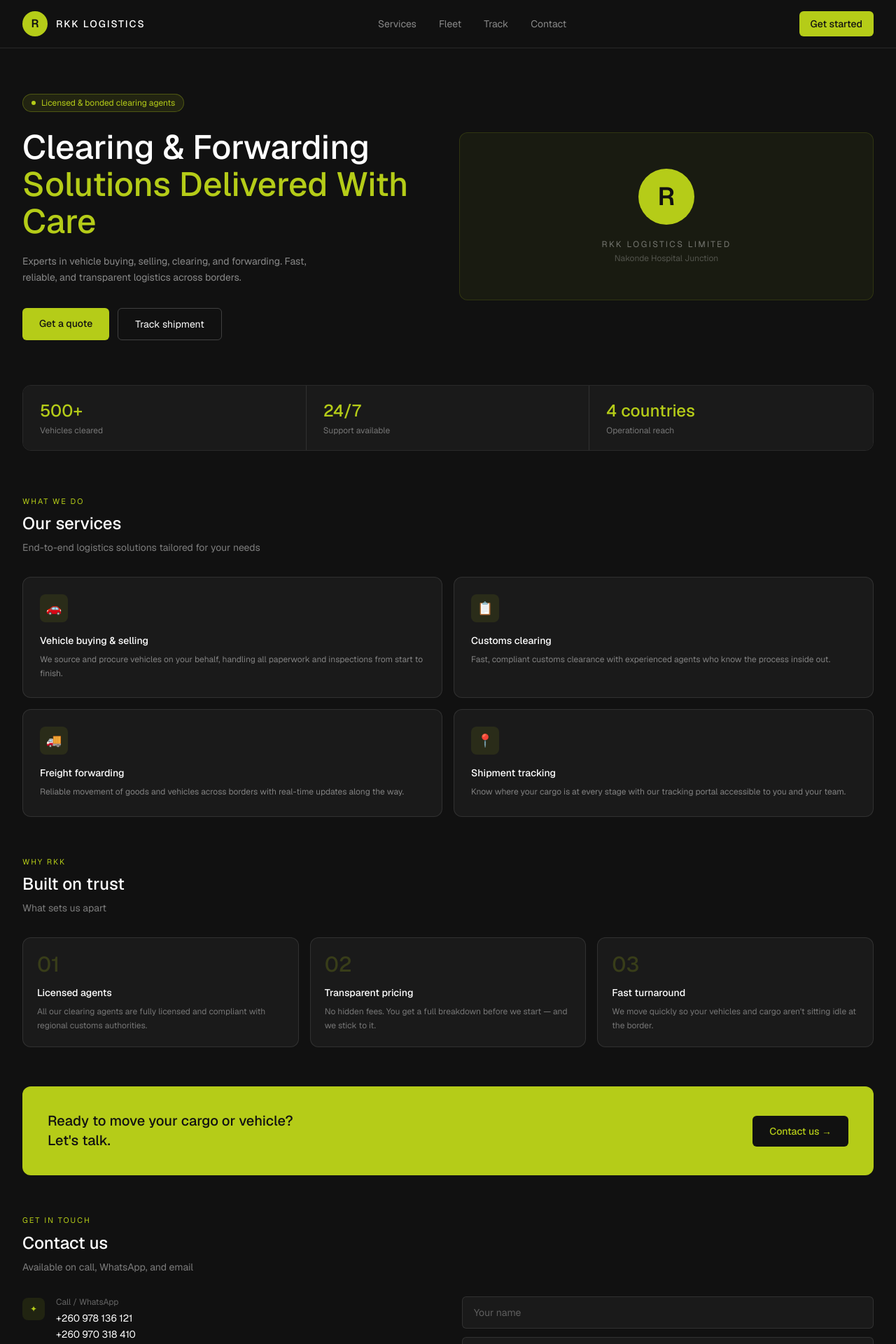
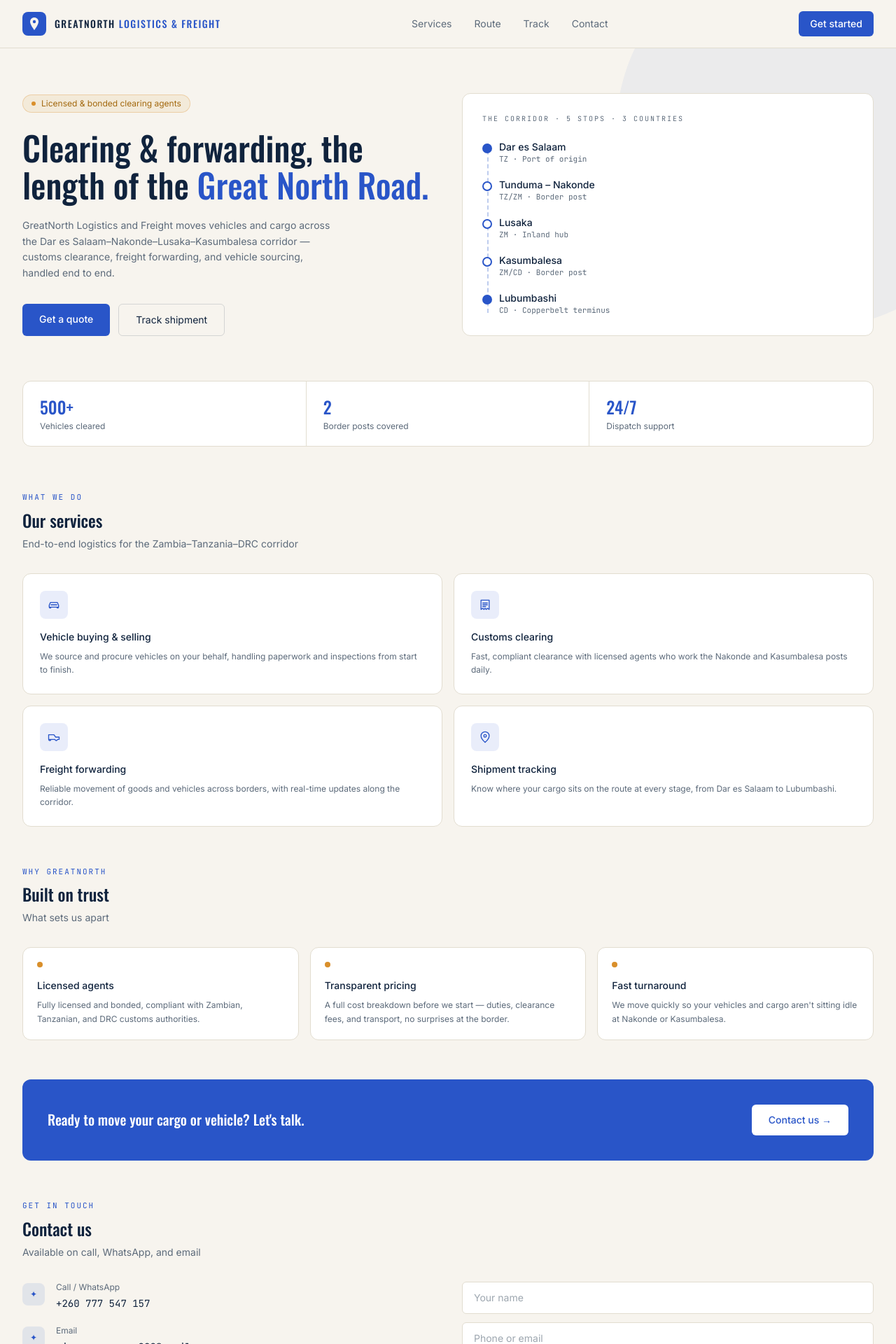
Before and after one commit to georgesimwanza/logistics, a Next.js app: page / in a window 1280 px wide. Shown: the top 1920 px of the page at 70% size. Built offline with nearby package versions, Linux system fonts and the light colour scheme.

Commit message:
testing new screen

```diff
--- a/app/page.tsx
+++ b/app/page.tsx
@@ -1,26 +1,103 @@
 import Link from "next/link";
+import { Oswald, Inter, JetBrains_Mono } from "next/font/google";
+
+const oswald = Oswald({
+  subsets: ["latin"],
+  weight: ["500", "600", "700"],
+  variable: "--font-display",
+});
+const inter = Inter({
+  subsets: ["latin"],
+  variable: "--font-body",
+});
+const mono = JetBrains_Mono({
+  subsets: ["latin"],
+  weight: ["400", "500"],
+  variable: "--font-mono",
+});
+
+// ── Design tokens ──
+// Paper   #f7f4ee   background
+// Ink     #10233d   primary text / headlines
+// Highway #2955c8   primary accent — the route, CTAs, links
+// Amber   #d98f2b   secondary accent — customs / clearance touches, used sparingly
+// Slate   #5c6a7a   muted body text
+// Line    #e2ddd0   hairline borders on paper
+
+const ROUTE = [
+  { code: "TZ", name: "Dar es Salaam", note: "Port of origin" },
+  { code: "TZ/ZM", name: "Tunduma – Nakonde", note: "Border post" },
+  { code: "ZM", name: "Lusaka", note: "Inland hub" },
+  { code: "ZM/CD", name: "Kasumbalesa", note: "Border post" },
+  { code: "CD", name: "Lubumbashi", note: "Copperbelt terminus" },
+];
+
+const SERVICES = [
+  {
+    title: "Vehicle buying & selling",
+    desc: "We source and procure vehicles on your behalf, handling paperwork and inspections from start to finish.",
+    icon: (
+      <path d="M4 16v-3.5L6 8h12l2 4.5V16M4 16h16M4 16a1.5 1.5 0 0 0 3 0M17 16a1.5 1.5 0 0 0 3 0M7 12h10" />
+    ),
+  },
+  {
+    title: "Customs clearing",
+    desc: "Fast, compliant clearance with licensed agents who work the Nakonde and Kasumbalesa posts daily.",
+    icon: <path d="M5 4h14v16l-3-2-2 2-2-2-2 2-2-2-3 2V4Zm3 5h8M8 12h8M8 15h5" />,
+  },
+  {
+    title: "Freight forwarding",
+    desc: "Reliable movement of goods and vehicles across borders, with real-time updates along the corridor.",
+    icon: <path d="M3 16V8h9l3 4h6v4M3 16a2 2 0 0 0 4 0M14 16a2 2 0 0 0 4 0M3 16h11m4 0h3" />,
+  },
+  {
+    title: "Shipment tracking",
+    desc: "Know where your cargo sits on the route at every stage, from Dar es Salaam to Lubumbashi.",
+    icon: <path d="M12 21s7-6.2 7-11.2A7 7 0 0 0 5 9.8C5 14.8 12 21 12 21Zm0-9a2.2 2.2 0 1 0 0-4.4 2.2 2.2 0 0 0 0 4.4Z" />,
+  },
+];
+
+const WHY = [
+  {
+    title: "Licensed agents",
+    desc: "Fully licensed and bonded, compliant with Zambian, Tanzanian, and DRC customs authorities.",
+  },
+  {
+    title: "Transparent pricing",
+    desc: "A full cost breakdown before we start — duties, clearance fees, and transport, no surprises at the border.",
+  },
+  {
+    title: "Fast turnaround",
+    desc: "We move quickly so your vehicles and cargo aren't sitting idle at Nakonde or Kasumbalesa.",
+  },
+];
 
 export default function Home() {
   return (
-    <main className="bg-[#111111] text-white min-h-screen font-sans">
+    <main
+      className={`${oswald.variable} ${inter.variable} ${mono.variable} bg-[#f7f4ee] text-[#10233d] min-h-screen font-[family-name:var(--font-body)]`}
+    >
       {/* ── Nav ── */}
-      <nav className="flex items-center justify-between px-8 py-4 border-b border-white/10">
+      <nav className="flex items-center justify-between px-8 py-4 border-b border-[#e2ddd0]">
         <div className="flex items-center gap-3">
-          <div className="w-9 h-9 rounded-full bg-[#b5cc18] flex items-center justify-center">
-            <span className="text-[#111] font-semibold text-base leading-none">
-              R
-            </span>
-          </div>
-          <span className="text-sm font-medium tracking-[2px] uppercase">
-            RKK Logistics
+          <svg width="34" height="34" viewBox="0 0 34 34" fill="none">
+            <rect width="34" height="34" rx="8" fill="#2955c8" />
+            <path
+              d="M17 8c-3.3 0-6 2.6-6 6 0 4.4 6 12 6 12s6-7.6 6-12c0-3.4-2.7-6-6-6Z"
+              fill="#f7f4ee"
+            />
+            <circle cx="17" cy="14" r="2.2" fill="#2955c8" />
+          </svg>
+          <span className="text-sm font-[family-name:var(--font-display)] font-medium tracking-[1.5px] uppercase">
+            GreatNorth <span className="text-[#2955c8]">Logistics &amp; Freight</span>
           </span>
         </div>
         <div className="hidden md:flex items-center gap-8">
-          {["Services", "Fleet", "Track", "Contact"].map((item) => (
+          {["Services", "Route", "Track", "Contact"].map((item) => (
             <a
               key={item}
               href={`#${item.toLowerCase()}`}
-              className="text-sm text-white/50 hover:text-white transition-colors"
+              className="text-sm text-[#5c6a7a] hover:text-[#10233d] transition-colors"
             >
               {item}
             </a>
@@ -28,167 +105,169 @@ export default function Home() {
         </div>
         <Link
           href="/login"
-          className="bg-[#b5cc18] text-[#111] text-sm font-medium px-4 py-2 rounded-md hover:bg-[#c8e01a] transition-colors"
+          className="bg-[#2955c8] text-white text-sm font-medium px-4 py-2 rounded-md hover:bg-[#1f45a8] transition-colors"
         >
           Get started
         </Link>
       </nav>
 
       {/* ── Hero ── */}
-      <section className="grid md:grid-cols-2 gap-8 px-8 py-16 items-center">
+      <section className="relative overflow-hidden">
+        <div
+          className="pointer-events-none absolute -right-40 -top-40 w-[560px] h-[560px] rounded-full bg-[#2955c8]/[0.06]"
+          aria-hidden
+        />
+        <div className="relative grid md:grid-cols-2 gap-10 px-8 py-16 items-center">
           <div>
-          <div className="inline-flex items-center gap-2 bg-[#b5cc18]/10 border border-[#b5cc18]/30 rounded-full px-3 py-1 text-xs text-[#b5cc18] mb-6">
-            <span className="w-1.5 h-1.5 rounded-full bg-[#b5cc18]" />
+            <div className="inline-flex items-center gap-2 bg-[#d98f2b]/10 border border-[#d98f2b]/30 rounded-full px-3 py-1 text-xs text-[#a3690f] mb-6">
+              <span className="w-1.5 h-1.5 rounded-full bg-[#d98f2b]" />
               Licensed &amp; bonded clearing agents
             </div>
-          <h1 className="text-4xl md:text-5xl font-medium leading-[1.1] mb-5">
-            Clearing &amp; Forwarding{" "}
-            <span className="text-[#b5cc18]">
-              Solutions Delivered With Care
-            </span>
+            <h1 className="font-[family-name:var(--font-display)] text-4xl md:text-5xl font-medium leading-[1.1] mb-5">
+              Clearing &amp; forwarding, the length of the{" "}
+              <span className="text-[#2955c8]">Great North Road.</span>
             </h1>
-          <p className="text-white/50 text-sm leading-relaxed mb-8 max-w-md">
-            Experts in vehicle buying, selling, clearing, and forwarding. Fast,
-            reliable, and transparent logistics across borders.
+            <p className="text-[#5c6a7a] text-sm leading-relaxed mb-8 max-w-md">
+              GreatNorth Logistics and Freight moves vehicles and cargo across
+              the Dar es Salaam–Nakonde–Lusaka–Kasumbalesa corridor — customs
+              clearance, freight forwarding, and vehicle sourcing, handled
+              end to end.
             </p>
             <div className="flex gap-3">
               <a
                 href="#contact"
-              className="bg-[#b5cc18] text-[#111] text-sm font-medium px-6 py-3 rounded-md hover:bg-[#c8e01a] transition-colors"
+                className="bg-[#2955c8] text-white text-sm font-medium px-6 py-3 rounded-md hover:bg-[#1f45a8] transition-colors"
               >
                 Get a quote
               </a>
               <a
                 href="#track"
-              className="border border-white/20 text-white text-sm px-6 py-3 rounded-md hover:bg-white/5 transition-colors"
+                className="border border-[#10233d]/15 text-[#10233d] text-sm px-6 py-3 rounded-md hover:bg-[#10233d]/5 transition-colors"
               >
                 Track shipment
               </a>
             </div>
           </div>
-        <div className="bg-[#b5cc18]/5 border border-[#b5cc18]/15 rounded-xl p-10 flex flex-col items-center justify-center min-h-[240px]">
-          <div className="w-20 h-20 rounded-full bg-[#b5cc18] flex items-center justify-center mb-5">
-            <span className="text-4xl font-semibold text-[#111]">R</span>
+
+          {/* Signature element — the corridor */}
+          <div className="bg-white border border-[#e2ddd0] rounded-xl p-7">
+            <p className="font-[family-name:var(--font-mono)] text-[10px] tracking-[2px] text-[#5c6a7a] uppercase mb-6">
+              The corridor · 5 stops · 3 countries
+            </p>
+            <div className="relative pl-6">
+              <div className="absolute left-[7px] top-1 bottom-1 border-l-2 border-dashed border-[#2955c8]/30" />
+              <div className="flex flex-col gap-5">
+                {ROUTE.map((stop, i) => (
+                  <div key={stop.name} className="relative flex items-start gap-3">
+                    <span
+                      className={`absolute -left-6 mt-1 w-3.5 h-3.5 rounded-full border-2 ${
+                        i === 0 || i === ROUTE.length - 1
+                          ? "bg-[#2955c8] border-[#2955c8]"
+                          : "bg-white border-[#2955c8]"
+                      }`}
+                    />
+                    <div>
+                      <p className="text-sm font-medium leading-tight">{stop.name}</p>
+                      <p className="font-[family-name:var(--font-mono)] text-[11px] text-[#5c6a7a]">
+                        {stop.code} · {stop.note}
+                      </p>
                     </div>
-          <p className="text-xs tracking-[2.5px] text-white/40 uppercase text-center">
-            RKK Logistics Limited
-          </p>
-          <p className="text-xs text-white/25 mt-1 text-center">
-            Nakonde Hospital Junction
-          </p>
+                  </div>
+                ))}
+              </div>
+            </div>
+          </div>
         </div>
       </section>
 
       {/* ── Stats ── */}
-      <div className="grid grid-cols-3 mx-8 rounded-xl overflow-hidden border border-white/10 mb-2">
+      <div className="grid grid-cols-3 mx-8 rounded-xl overflow-hidden border border-[#e2ddd0] mb-2 bg-white">
         {[
           { num: "500+", label: "Vehicles cleared" },
-          { num: "24/7", label: "Support available" },
-          { num: "4 countries", label: "Operational reach" },
+          { num: "2", label: "Border posts covered" },
+          { num: "24/7", label: "Dispatch support" },
         ].map((s, i) => (
           <div
             key={i}
-            className="bg-[#1a1a1a] px-6 py-5 border-r border-white/10 last:border-r-0"
+            className="px-6 py-5 border-r border-[#e2ddd0] last:border-r-0"
           >
-            <p className="text-2xl font-medium text-[#b5cc18] mb-1">{s.num}</p>
-            <p className="text-xs text-white/40">{s.label}</p>
+            <p className="font-[family-name:var(--font-display)] text-2xl font-medium text-[#2955c8] mb-1">
+              {s.num}
+            </p>
+            <p className="text-xs text-[#5c6a7a]">{s.label}</p>
           </div>
         ))}
       </div>
 
       {/* ── Services ── */}
       <section id="services" className="px-8 py-14">
-        <p className="text-[11px] tracking-[2px] text-[#b5cc18] uppercase mb-2">
+        <p className="font-[family-name:var(--font-mono)] text-[11px] tracking-[2px] text-[#2955c8] uppercase mb-2">
           What we do
         </p>
-        <h2 className="text-2xl font-medium mb-2">Our services</h2>
-        <p className="text-sm text-white/45 mb-8">
-          End-to-end logistics solutions tailored for your needs
+        <h2 className="font-[family-name:var(--font-display)] text-2xl font-medium mb-2">
+          Our services
+        </h2>
+        <p className="text-sm text-[#5c6a7a] mb-8">
+          End-to-end logistics for the Zambia–Tanzania–DRC corridor
         </p>
         <div className="grid md:grid-cols-2 gap-4">
-          {[
-            {
-              icon: "🚗",
-              title: "Vehicle buying & selling",
-              desc: "We source and procure vehicles on your behalf, handling all paperwork and inspections from start to finish.",
-            },
-            {
-              icon: "📋",
-              title: "Customs clearing",
-              desc: "Fast, compliant customs clearance with experienced agents who know the process inside out.",
-            },
-            {
-              icon: "🚚",
-              title: "Freight forwarding",
-              desc: "Reliable movement of goods and vehicles across borders with real-time updates along the way.",
-            },
-            {
-              icon: "📍",
-              title: "Shipment tracking",
-              desc: "Know where your cargo is at every stage with our tracking portal accessible to you and your team.",
-            },
-          ].map((s) => (
+          {SERVICES.map((s) => (
             <div
               key={s.title}
-              className="bg-[#1a1a1a] border border-white/10 rounded-xl p-6 hover:border-[#b5cc18]/30 transition-colors"
+              className="bg-white border border-[#e2ddd0] rounded-xl p-6 hover:border-[#2955c8]/30 transition-colors"
             >
-              <div className="w-10 h-10 rounded-lg bg-[#b5cc18]/10 flex items-center justify-center mb-4 text-lg">
+              <div className="w-10 h-10 rounded-lg bg-[#2955c8]/10 flex items-center justify-center mb-4">
+                <svg
+                  width="20"
+                  height="20"
+                  viewBox="0 0 24 24"
+                  fill="none"
+                  stroke="#2955c8"
+                  strokeWidth="1.6"
+                  strokeLinecap="round"
+                  strokeLinejoin="round"
+                >
                   {s.icon}
+                </svg>
               </div>
-              <h3 className="text-sm font-medium text-white mb-2">{s.title}</h3>
-              <p className="text-xs text-white/45 leading-relaxed">{s.desc}</p>
+              <h3 className="text-sm font-medium mb-2">{s.title}</h3>
+              <p className="text-xs text-[#5c6a7a] leading-relaxed">{s.desc}</p>
             </div>
           ))}
         </div>
       </section>
 
-      {/* ── Why RKK ── */}
+      {/* ── Why GreatNorth ── */}
       <section className="px-8 pb-14">
-        <p className="text-[11px] tracking-[2px] text-[#b5cc18] uppercase mb-2">
-          Why RKK
+        <p className="font-[family-name:var(--font-mono)] text-[11px] tracking-[2px] text-[#2955c8] uppercase mb-2">
+          Why GreatNorth
         </p>
-        <h2 className="text-2xl font-medium mb-2">Built on trust</h2>
-        <p className="text-sm text-white/45 mb-8">What sets us apart</p>
+        <h2 className="font-[family-name:var(--font-display)] text-2xl font-medium mb-2">
+          Built on trust
+        </h2>
+        <p className="text-sm text-[#5c6a7a] mb-8">What sets us apart</p>
         <div className="grid md:grid-cols-3 gap-4">
-          {[
-            {
-              n: "01",
-              title: "Licensed agents",
-              desc: "All our clearing agents are fully licensed and compliant with regional customs authorities.",
-            },
-            {
-              n: "02",
-              title: "Transparent pricing",
-              desc: "No hidden fees. You get a full breakdown before we start — and we stick to it.",
-            },
-            {
-              n: "03",
-              title: "Fast turnaround",
-              desc: "We move quickly so your vehicles and cargo aren't sitting idle at the border.",
-            },
-          ].map((w) => (
+          {WHY.map((w) => (
             <div
-              key={w.n}
-              className="bg-[#1a1a1a] border border-white/10 rounded-xl p-5"
+              key={w.title}
+              className="bg-white border border-[#e2ddd0] rounded-xl p-5"
             >
-              <p className="text-3xl font-medium text-[#b5cc18]/20 mb-3">
-                {w.n}
-              </p>
-              <h3 className="text-sm font-medium text-white mb-2">{w.title}</h3>
-              <p className="text-xs text-white/40 leading-relaxed">{w.desc}</p>
+              <div className="w-2 h-2 rounded-full bg-[#d98f2b] mb-4" />
+              <h3 className="text-sm font-medium mb-2">{w.title}</h3>
+              <p className="text-xs text-[#5c6a7a] leading-relaxed">{w.desc}</p>
             </div>
           ))}
         </div>
       </section>
 
       {/* ── CTA strip ── */}
-      <div className="mx-8 mb-14 bg-[#b5cc18] rounded-xl p-9 flex flex-col md:flex-row items-start md:items-center justify-between gap-6">
-        <h2 className="text-xl font-medium text-[#111] max-w-sm leading-snug">
+      <div className="mx-8 mb-14 bg-[#2955c8] rounded-xl p-9 flex flex-col md:flex-row items-start md:items-center justify-between gap-6">
+        <h2 className="font-[family-name:var(--font-display)] text-xl font-medium text-white max-w-sm leading-snug">
           Ready to move your cargo or vehicle? Let&apos;s talk.
         </h2>
         <a
           href="#contact"
-          className="bg-[#111] text-[#b5cc18] text-sm font-medium px-6 py-3 rounded-md hover:bg-[#222] transition-colors whitespace-nowrap"
+          className="bg-white text-[#2955c8] text-sm font-medium px-6 py-3 rounded-md hover:bg-[#f7f4ee] transition-colors whitespace-nowrap"
         >
           Contact us →
         </a>
@@ -196,11 +275,13 @@ export default function Home() {
 
       {/* ── Contact ── */}
       <section id="contact" className="px-8 pb-16">
-        <p className="text-[11px] tracking-[2px] text-[#b5cc18] uppercase mb-2">
+        <p className="font-[family-name:var(--font-mono)] text-[11px] tracking-[2px] text-[#2955c8] uppercase mb-2">
           Get in touch
         </p>
-        <h2 className="text-2xl font-medium mb-2">Contact us</h2>
-        <p className="text-sm text-white/45 mb-8">
+        <h2 className="font-[family-name:var(--font-display)] text-2xl font-medium mb-2">
+          Contact us
+        </h2>
+        <p className="text-sm text-[#5c6a7a] mb-8">
           Available on call, WhatsApp, and email
         </p>
         <div className="grid md:grid-cols-2 gap-10">
@@ -209,23 +290,23 @@ export default function Home() {
               {
                 label: "Call / WhatsApp",
                 lines: [
-                  "+260 978 136 121",
-                  "+260 970 318 410",
-                  "+243 977 668 203",
-                  "+255 748 450 691",
+                  "+260 777 547 157",
                 ],
               },
-              { label: "Email", lines: ["Justusjosams@gmail.com"] },
+              { label: "Email", lines: ["simwanzageorge200@gmail.com"] },
               { label: "Location", lines: ["Nakonde Hospital Junction"] },
             ].map((c) => (
               <div key={c.label} className="flex gap-4">
-                <div className="w-8 h-8 rounded-lg bg-[#b5cc18]/10 flex items-center justify-center shrink-0 mt-0.5">
-                  <span className="text-[#b5cc18] text-xs">✦</span>
+                <div className="w-8 h-8 rounded-lg bg-[#2955c8]/10 flex items-center justify-center shrink-0 mt-0.5">
+                  <span className="text-[#2955c8] text-xs">✦</span>
                 </div>
                 <div>
-                  <p className="text-xs text-white/35 mb-1">{c.label}</p>
+                  <p className="text-xs text-[#5c6a7a] mb-1">{c.label}</p>
                   {c.lines.map((l) => (
-                    <p key={l} className="text-sm text-white leading-relaxed">
+                    <p
+                      key={l}
+                      className="text-sm text-[#10233d] leading-relaxed font-[family-name:var(--font-mono)]"
+                    >
                       {l}
                     </p>
                   ))}
@@ -237,21 +318,21 @@ export default function Home() {
             <input
               type="text"
               placeholder="Your name"
-              className="bg-[#1a1a1a] border border-white/10 rounded-md px-4 py-3 text-sm text-white placeholder:text-white/30 focus:outline-none focus:border-[#b5cc18]/50"
+              className="bg-white border border-[#e2ddd0] rounded-md px-4 py-3 text-sm text-[#10233d] placeholder:text-[#5c6a7a]/60 focus:outline-none focus:border-[#2955c8]/50"
             />
             <input
               type="text"
               placeholder="Phone or email"
-              className="bg-[#1a1a1a] border border-white/10 rounded-md px-4 py-3 text-sm text-white placeholder:text-white/30 focus:outline-none focus:border-[#b5cc18]/50"
+              className="bg-white border border-[#e2ddd0] rounded-md px-4 py-3 text-sm text-[#10233d] placeholder:text-[#5c6a7a]/60 focus:outline-none focus:border-[#2955c8]/50"
             />
             <textarea
               rows={4}
               placeholder="Tell us about your shipment or vehicle..."
-              className="bg-[#1a1a1a] border border-white/10 rounded-md px-4 py-3 text-sm text-white placeholder:text-white/30 focus:outline-none focus:border-[#b5cc18]/50 resize-none"
+              className="bg-white border border-[#e2ddd0] rounded-md px-4 py-3 text-sm text-[#10233d] placeholder:text-[#5c6a7a]/60 focus:outline-none focus:border-[#2955c8]/50 resize-none"
             />
             <button
               type="submit"
-              className="bg-[#b5cc18] text-[#111] text-sm font-medium py-3 rounded-md hover:bg-[#c8e01a] transition-colors"
+              className="bg-[#2955c8] text-white text-sm font-medium py-3 rounded-md hover:bg-[#1f45a8] transition-colors"
             >
               Send message
             </button>
@@ -260,16 +341,16 @@ export default function Home() {
       </section>
 
       {/* ── Footer ── */}
-      <footer className="border-t border-white/10 px-8 py-5 flex flex-col md:flex-row items-center justify-between gap-3">
-        <p className="text-xs text-white/25">
-          © 2025 RKK Logistics Limited. All rights reserved.
+      <footer className="border-t border-[#e2ddd0] px-8 py-5 flex flex-col md:flex-row items-center justify-between gap-3">
+        <p className="text-xs text-[#5c6a7a]">
+          © 2025 GreatNorth Logistics and Freight Ltd. All rights reserved.
         </p>
         <div className="flex gap-5">
           {["Privacy", "Terms", "Services"].map((l) => (
             <a
               key={l}
               href="#"
-              className="text-xs text-white/25 hover:text-white/50 transition-colors"
+              className="text-xs text-[#5c6a7a] hover:text-[#10233d] transition-colors"
             >
               {l}
             </a>
```
Lines whose indentation alone changed are shown as unchanged.
